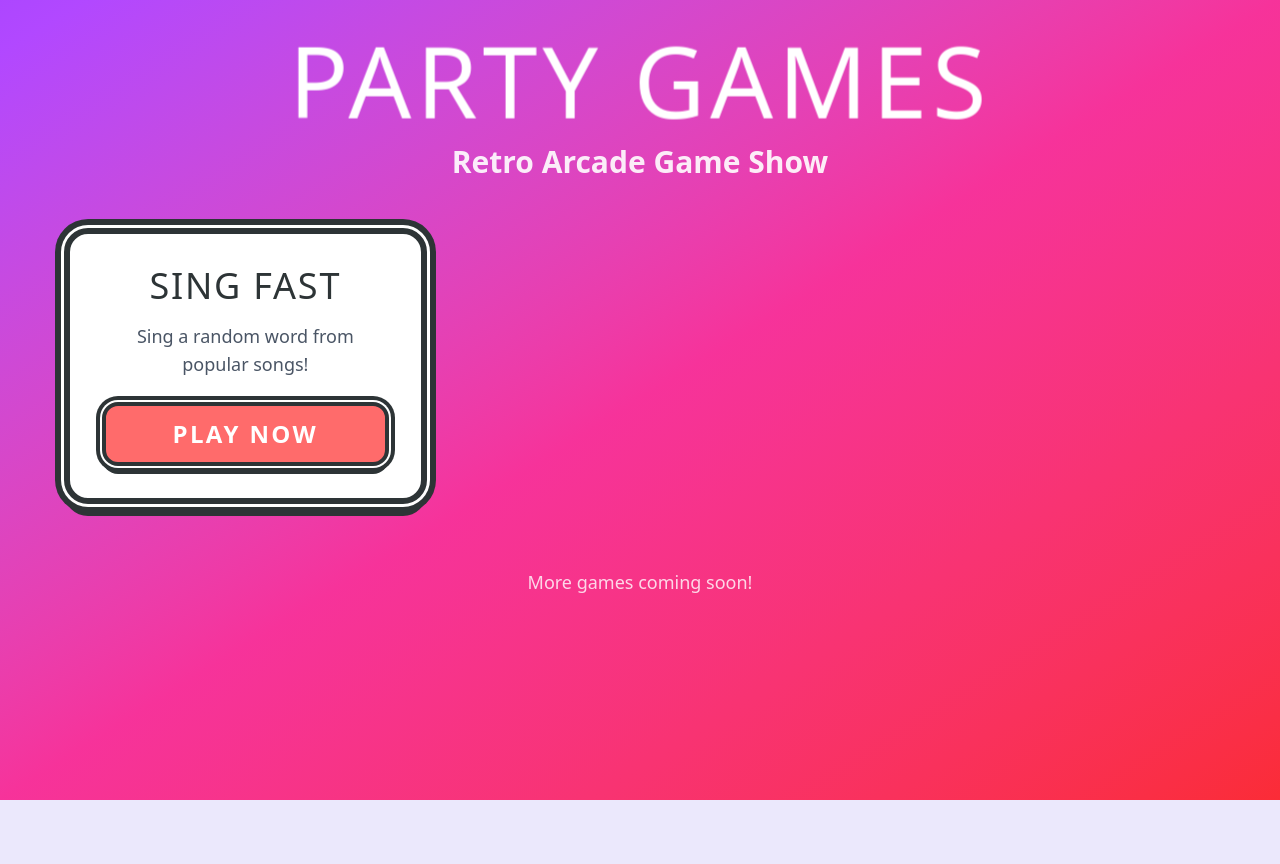
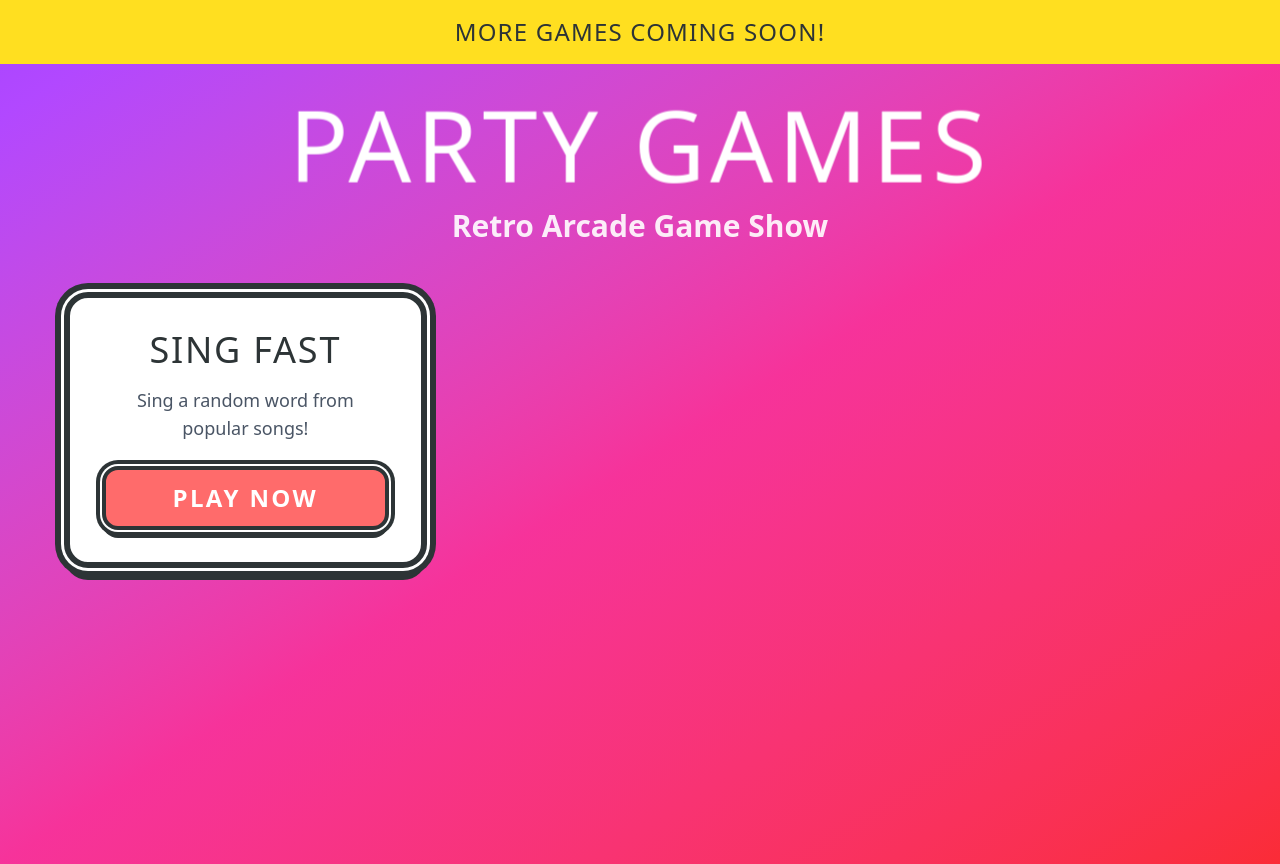
Before and after one commit to jpangan/party-games, a Next.js app: page / in a window 1280 px wide. Before the commit the page ends 800 px from the top, so only its background shows below. Built offline with nearby package versions, Linux system fonts and the light colour scheme.

Commit message:
feat: update

```diff
--- a/app/page.tsx
+++ b/app/page.tsx
@@ -12,6 +12,14 @@ const GAMES = [
 
 export default function Home() {
   return (
+    <div>
+      {/* Announcement Strip */}
+      <div className="bg-yellow-300 px-6 py-4 text-center">
+        <p className="font-headline text-xl md:text-2xl text-[#2d3436]">
+          More games coming soon!
+        </p>
+      </div>
+
       <div className="min-h-screen bg-gradient-to-br from-purple-500 via-pink-500 to-red-500 p-8">
         <div className="mx-auto max-w-6xl">
           {/* Header */}
@@ -50,13 +58,7 @@ export default function Home() {
               </Link>
             ))}
           </div>
-
-        {/* Footer */}
-        <footer className="mt-16 text-center">
-          <p className="font-ui text-white/80 text-lg">
-            More games coming soon!
-          </p>
-        </footer>
+        </div>
       </div>
     </div>
   );
--- a/app/sing-fast/page.tsx
+++ b/app/sing-fast/page.tsx
@@ -48,13 +48,6 @@ export default function SingFastPage() {
   return (
     <div className="min-h-screen bg-gradient-to-br from-purple-500 via-pink-500 to-red-500 p-8 flex items-center justify-center">
       <div className="w-full max-w-4xl">
-        {/* Back Button */}
-        <Link href="/" className="mb-8 inline-block">
-          <Button variant="retro" size="lg" className="font-ui">
-            ← Back to Games
-          </Button>
-        </Link>
-
         {/* Game Content */}
         <div className="flex min-h-[60vh] items-center justify-center">
           {gameState === "idle" && (
@@ -62,6 +55,7 @@ export default function SingFastPage() {
               <h1 className="font-headline mb-8 text-6xl md:text-8xl text-white drop-shadow-[4px_4px_0px_rgba(0,0,0,0.3)]">
                 SING FAST
               </h1>
+              <div className="flex flex-col items-center gap-8">
                 <Button
                   variant="retro"
                   size="xl"
@@ -70,6 +64,12 @@ export default function SingFastPage() {
                 >
                   START GAME
                 </Button>
+                <Link href="/">
+                  <Button variant="retro" size="xl" className="font-ui">
+                    Back
+                  </Button>
+                </Link>
+              </div>
             </div>
           )}
 
@@ -85,12 +85,12 @@ export default function SingFastPage() {
 
           {gameState === "word-display" && (
             <div className="text-center animate-slide-in w-full px-4">
-              <div className="pixel-border-thick bg-yellow-300 p-8 md:p-16 lg:p-20 mb-6 md:mb-8 inline-block max-w-full">
-                <h2 className="font-headline text-3xl md:text-7xl lg:text-9xl xl:text-[12rem] text-[#2d3436] animate-pulse-glow whitespace-nowrap">
+              <div className="pixel-border-thick bg-yellow-300 p-8 md:p-16 lg:p-20 mb-8 w-full">
+                <h2 className="font-headline text-3xl md:text-7xl lg:text-8xl xl:text-[10rem] text-[#2d3436] animate-pulse-glow whitespace-nowrap">
                   {word.toUpperCase()}
                 </h2>
               </div>
-              <div className="w-full flex justify-center">
+              <div className="w-full flex flex-col items-center gap-8">
                 <Button
                   variant="retro"
                   size="xl"
@@ -99,6 +99,11 @@ export default function SingFastPage() {
                 >
                   NEW WORD
                 </Button>
+                <Link href="/">
+                  <Button variant="retro" size="xl" className="font-ui">
+                    Back to Games
+                  </Button>
+                </Link>
               </div>
             </div>
           )}
```
Lines whose indentation alone changed are shown as unchanged.
